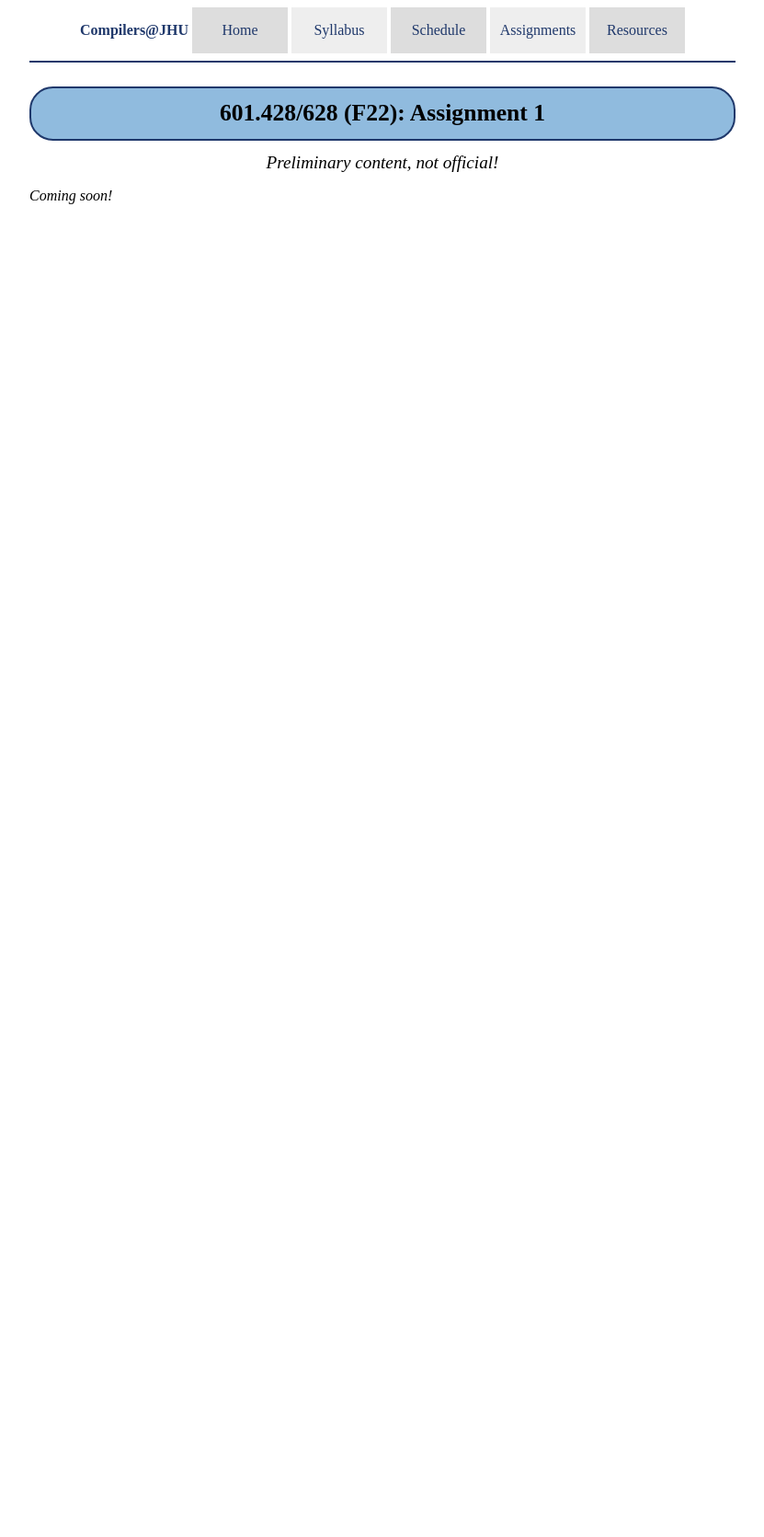
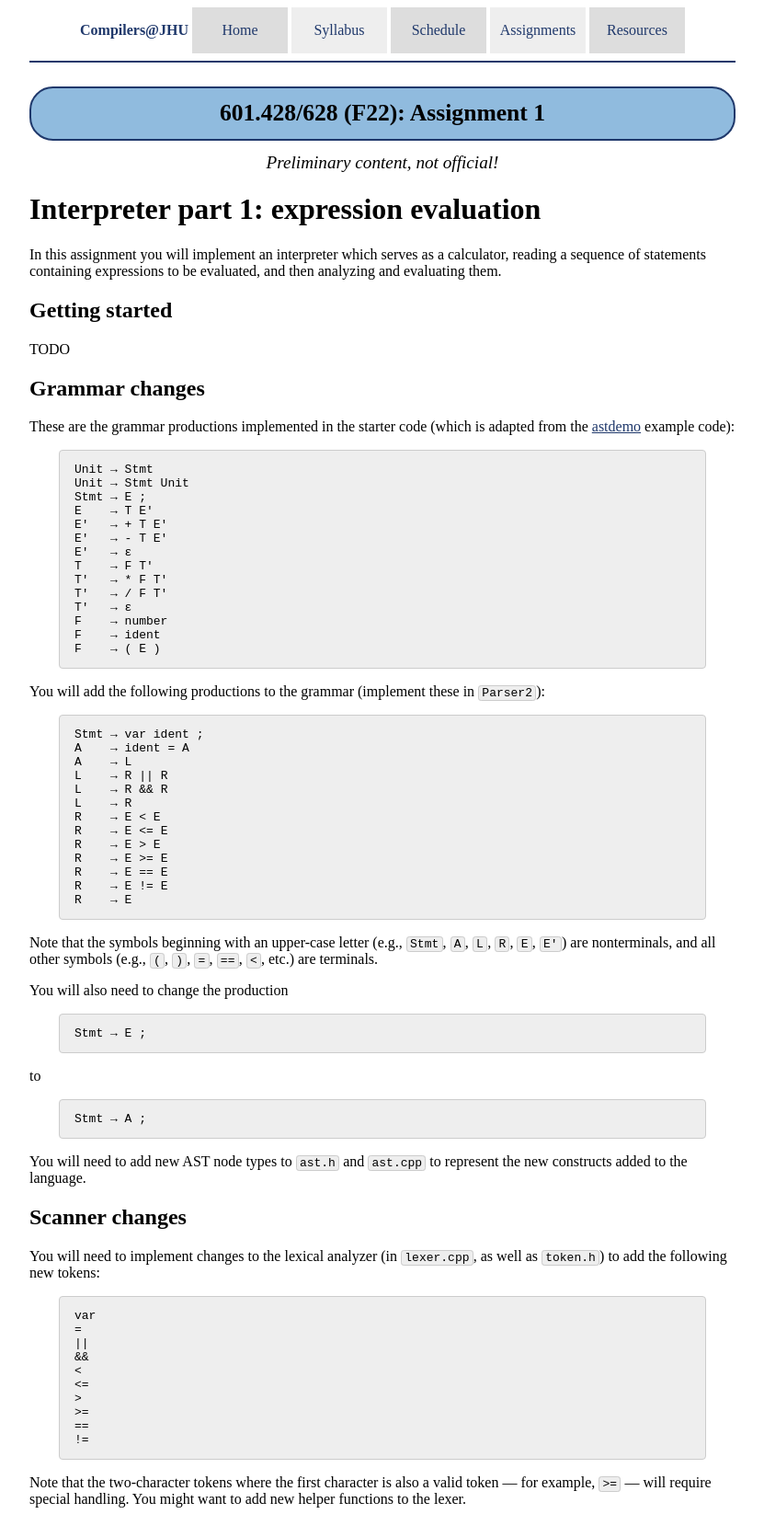
Before and after one commit to jhucompilers/fall2022, a Jekyll site: the page built from assign/assign01.md, in a window 1280 px wide. Shown: the whole page at 92% size, without its empty margins (224-1055 px from the left). Built offline with Jekyll 4.4.1, drawn with Linux system fonts in a browser that asks for light colours; before the commit the page ends 900 px from its top, so only the background shows below that.

Commit message:
starting to add content to A1

````diff
--- a/assign/assign01.md
+++ b/assign/assign01.md
@@ -3,4 +3,95 @@ layout: default
 title: "Assignment 1"
 ---
 
-*Coming soon!*
+# Interpreter part 1: expression evaluation
+
+In this assignment you will implement an interpreter which serves
+as a calculator, reading a sequence of statements containing expressions
+to be evaluated, and then analyzing and evaluating them.
+
+## Getting started
+
+TODO
+
+## Grammar changes
+
+These are the grammar productions implemented in the starter code
+(which is adapted from the [astdemo](https://github.com/daveho/astdemo)
+example code):
+
+<div class="highlighter-rouge"><pre>
+Unit &rarr; Stmt
+Unit &rarr; Stmt Unit
+Stmt &rarr; E ;
+E    &rarr; T E'
+E'   &rarr; + T E'
+E'   &rarr; - T E'
+E'   &rarr; ε
+T    &rarr; F T'
+T'   &rarr; * F T'
+T'   &rarr; / F T'
+T'   &rarr; ε
+F    &rarr; number
+F    &rarr; ident
+F    &rarr; <code>(</code> E <code>)</code>
+</pre></div>
+
+You will add the following productions to the grammar (implement these
+in `Parser2`):
+
+<div class="highlighter-rouge"><pre>
+Stmt &rarr; <code>var</code> ident <code>;</code>
+A    &rarr; ident <code>=</code> A
+A    &rarr; L
+L    &rarr; R <code>||</code> R
+L    &rarr; R <code>&amp;&amp;</code> R
+L    &rarr; R
+R    &rarr; E <code>&lt;</code> E
+R    &rarr; E <code>&lt;=</code> E
+R    &rarr; E <code>&gt;</code> E
+R    &rarr; E <code>&gt;=</code> E
+R    &rarr; E <code>==</code> E
+R    &rarr; E <code>!=</code> E
+R    &rarr; E
+</pre></div>
+
+Note that the symbols beginning with an upper-case letter
+(e.g., `Stmt`, `A`, `L`, `R`, `E`, `E'`) are nonterminals, and all other symbols
+(e.g., `(`, `)`, `=`, `==`, `<`, etc.) are terminals.
+
+You will also need to change the production
+
+<div class="highlighter-rouge"><pre>
+Stmt &rarr; E ;
+</pre></div>
+
+to
+
+<div class="highlighter-rouge"><pre>
+Stmt &rarr; A ;
+</pre></div>
+
+You will need to add new AST node types to `ast.h` and `ast.cpp`
+to represent the new constructs added to the language.
+
+## Scanner changes
+
+You will need to implement changes to the lexical analyzer (in `lexer.cpp`,
+as well as `token.h`) to add the following new tokens:
+
+```
+var
+=
+||
+&&
+<
+<=
+>
+>=
+==
+!=
+```
+
+Note that the two-character tokens where the first character is also
+a valid token — for example, `>=` — will require special handling.
+You might want to add new helper functions to the lexer.
--- a/css/compilers.css
+++ b/css/compilers.css
@@ -105,9 +105,12 @@ code.cmd {
 }
 */
 
-div.highlighter-rouge {
+div.indented, div.highlighter-rouge {
 	margin-left: 2em;
 	margin-right: 2em;
+}
+
+div.highlighter-rouge {
 	background-color: #eee;
 	border: 1px solid #ccc;
 	padding: 0 1em;
````
Also changed, not shown: schedule.csv (+4 -4 lines), schedule.md (+4 -4 lines).
